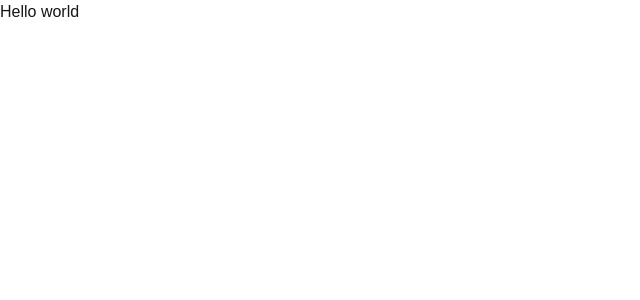
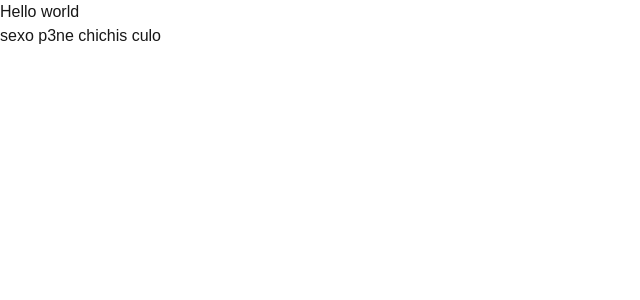
Before and after one commit to Jctoba/Boutique_Project_Next, a Next.js app: page / in a window 1280 px wide. Shown: the top 300 px of the page, without its empty margins (0-640 px from the left). Built offline with nearby package versions, Linux system fonts and the light colour scheme.

Commit message:
sexo pene chichis culo

```diff
--- a/app/layout.js
+++ b/app/layout.js
@@ -23,6 +23,7 @@ export default function RootLayout({ children }) {
         className={`${geistSans.variable} ${geistMono.variable} antialiased`}
       >
         {children}
+        <p>sexo p3ne chichis culo</p>
       </body>
     </html>
   );
```
